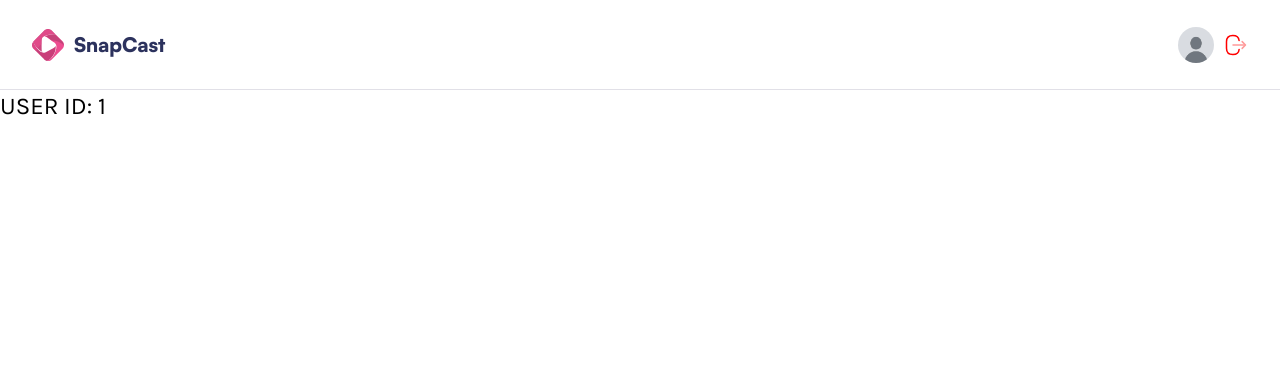
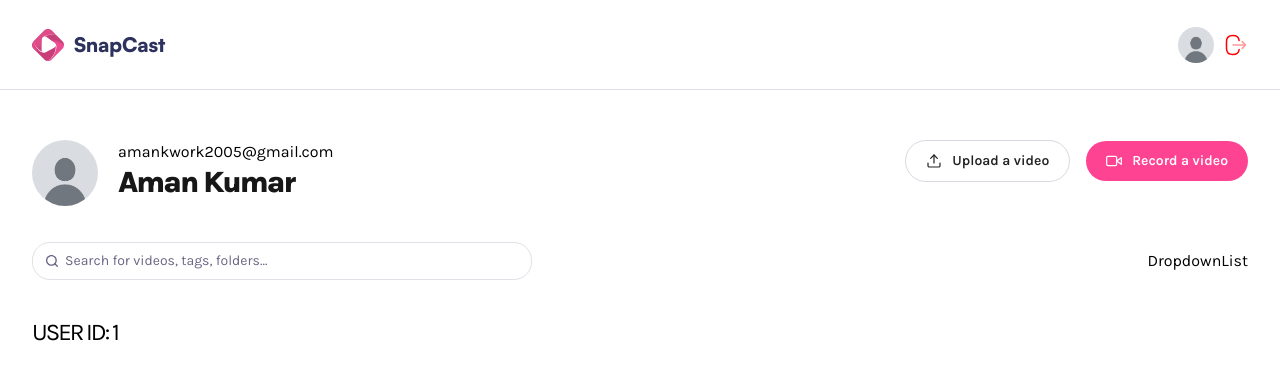
Before and after one commit to amank55/SnapCast, a Next.js app: page /profile/1 in a window 1280 px wide. Shown: the top 380 px of the page. Built offline with nearby package versions, Linux system fonts and the light colour scheme.

Commit message:
Update user profile page layout and enhance Header component. Added Header with user details and image to the profile page, and integrated DropdownList into the Header for improved navigation.

```diff
--- a/app/(root)/profile/[id]/page.tsx
+++ b/app/(root)/profile/[id]/page.tsx
@@ -1,9 +1,12 @@
 import React from 'react'
-
+import Header from '@/components/header'
 const Page = async({params}:ParamsWithSearch) => {
     const {id} = await params
   return (
-    <div className='text-2xl font-karla'>USER ID: {id}</div>
+    <div className='wrapper page'>
+        <Header subHeader="amankwork2005@gmail.com" title = "Aman Kumar" userImg= "/assets/images/dummy.jpg"/>
+       <h1 className='text-2xl font-karla'> USER ID: {id}</h1>
+    </div>
   )
 }
 
--- /dev/null
+++ b/components/DropdownList.tsx
@@ -0,0 +1,8 @@
+import React from 'react'
+
+const DropdownList = () => {
+  return (
+    <div>DropdownList</div>
+  )
+}
+export default DropdownList
--- a/components/header.tsx
+++ b/components/header.tsx
@@ -2,6 +2,7 @@ import React from 'react'
 import Image from 'next/image'
 import Link from 'next/link'
 import { ICONS } from '@/constants'
+import DropdownList from './DropdownList'
 const Header = ({subHeader,title,userImg}: SharedHeaderProps) => {
   return (
     <header className='header'>
@@ -46,7 +47,7 @@ const Header = ({subHeader,title,userImg}: SharedHeaderProps) => {
             height={16}
           />
         </div>
-        {`<DropdownList\>`}
+       <DropdownList/>
       </section>
     </header>
   )
```
